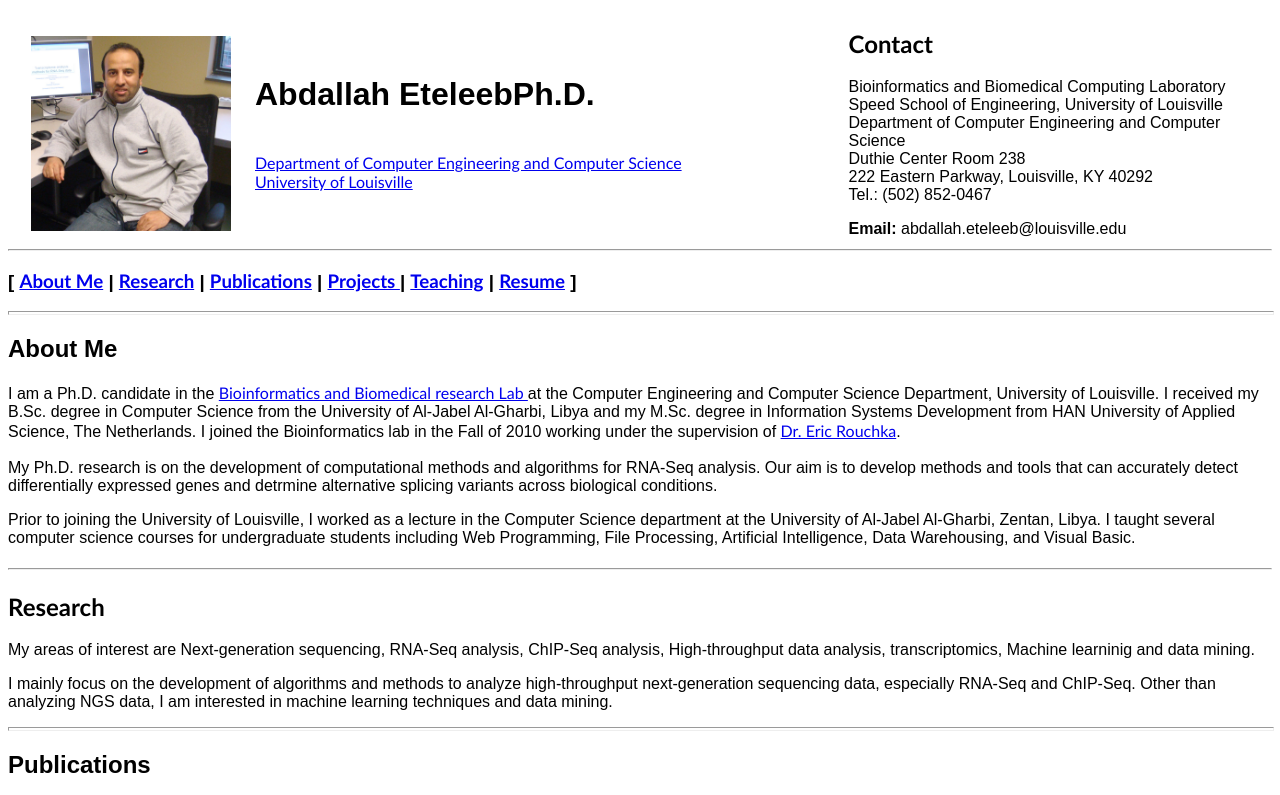
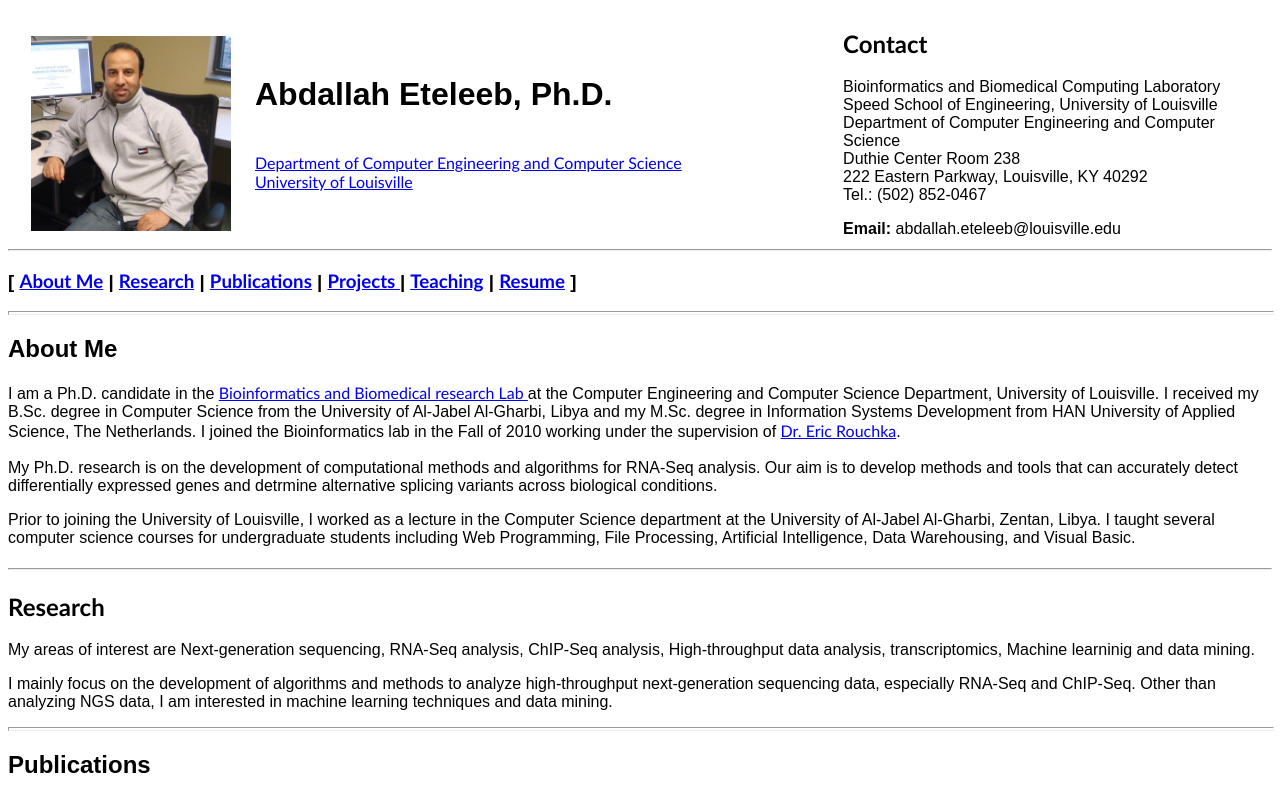
Before and after one commit to Eteleeb/eteleeb, a plain HTML site: page index.html in a window 1280 px wide. Shown: the top 795 px of the page. Drawn offline with Linux system fonts and the light colour scheme.

Commit message:
Update index.html

```diff
--- a/index.html
+++ b/index.html
@@ -37,7 +37,7 @@ a:hover {
     <tr>
       <td height="203" width="200"><img style="border: 0px solid ; width: 200px; height: 195px;" alt="Abdallah Eteleeb" src="me.jpg" id="iitlogo" hspace="20"> </td>
       <td class="MyFont" width="750">
-      <h1>Abdallah EteleebPh.D.</h1>
+      <h1>Abdallah Eteleeb, Ph.D.</h1>
       <font face="Arial, Helvetica, sans-serif"><b><span class="MyFont"></span></b><br>
       <a href="http://www.louisville.edu/speed/computer" target="_blank">Department of Computer Engineering and Computer Science </a><br>
       <a href="http://www.louisville.edu" target="_blank">University of Louisville </a></font>
```
